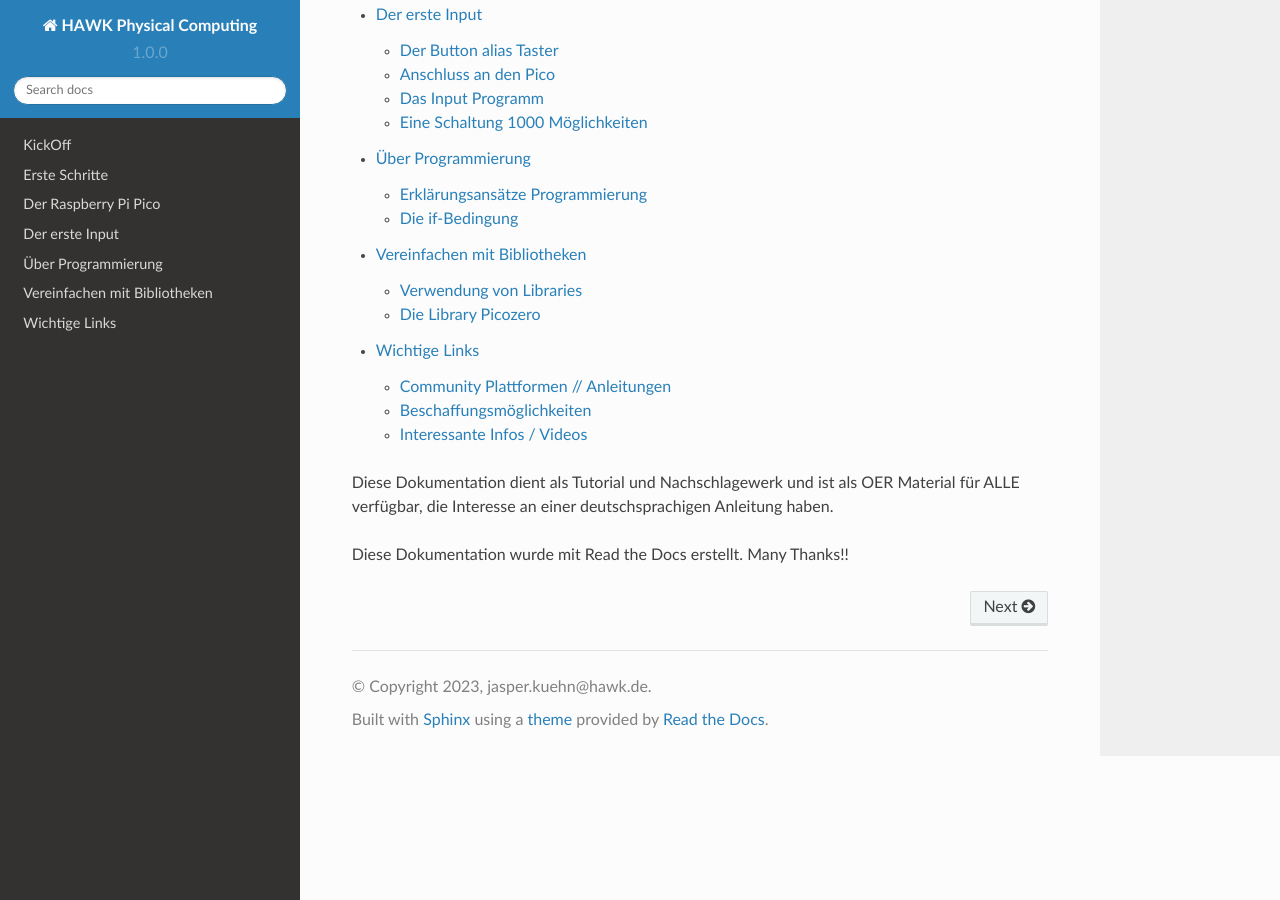
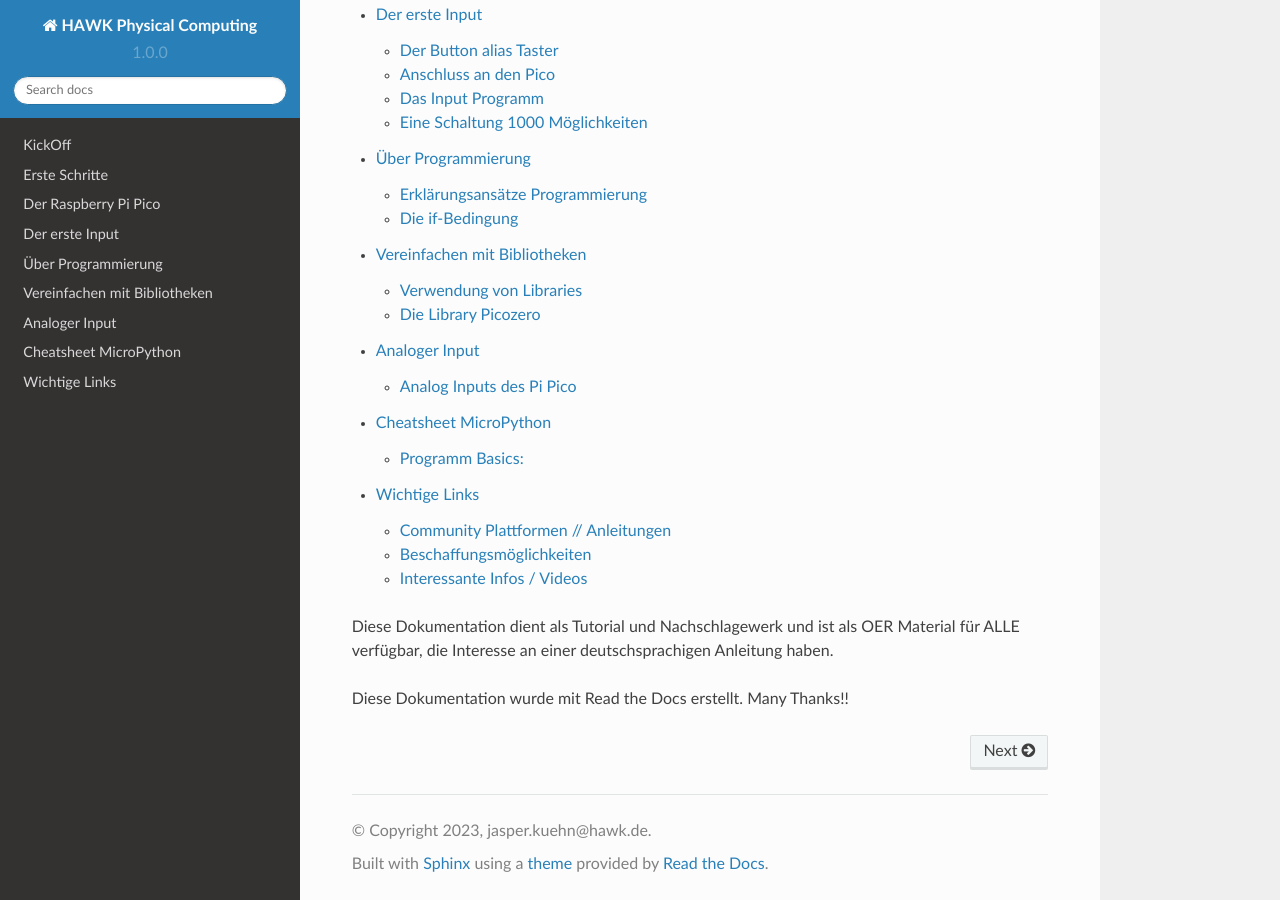
Before and after one commit to HAWK-Computing/physicalcomputing, a Sphinx documentation site: the page built from docs/index.rst, in a window 1280 px wide and 900 px high, scrolled down 770 px. Built offline with Sphinx 7.4.7 and the Read the Docs theme 2.0.0, drawn with Linux system fonts in a browser that asks for light colours.

Commit message:
Update index.rst

```diff
--- a/docs/index.rst
+++ b/docs/index.rst
@@ -29,6 +29,8 @@ Inhaltsverzeichnis
    InputSchaltung
    Programmierung
    Libraries
+   Analog_Input
+   Cheatsheet
    Links_Infos
 
 
```
